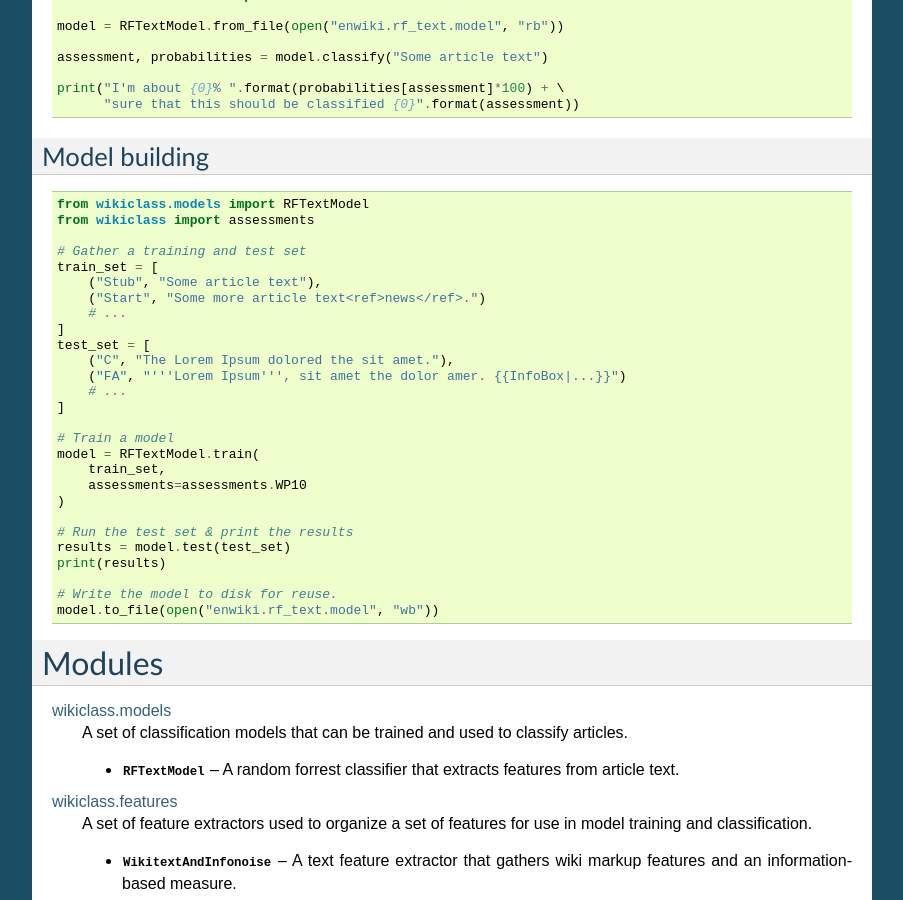
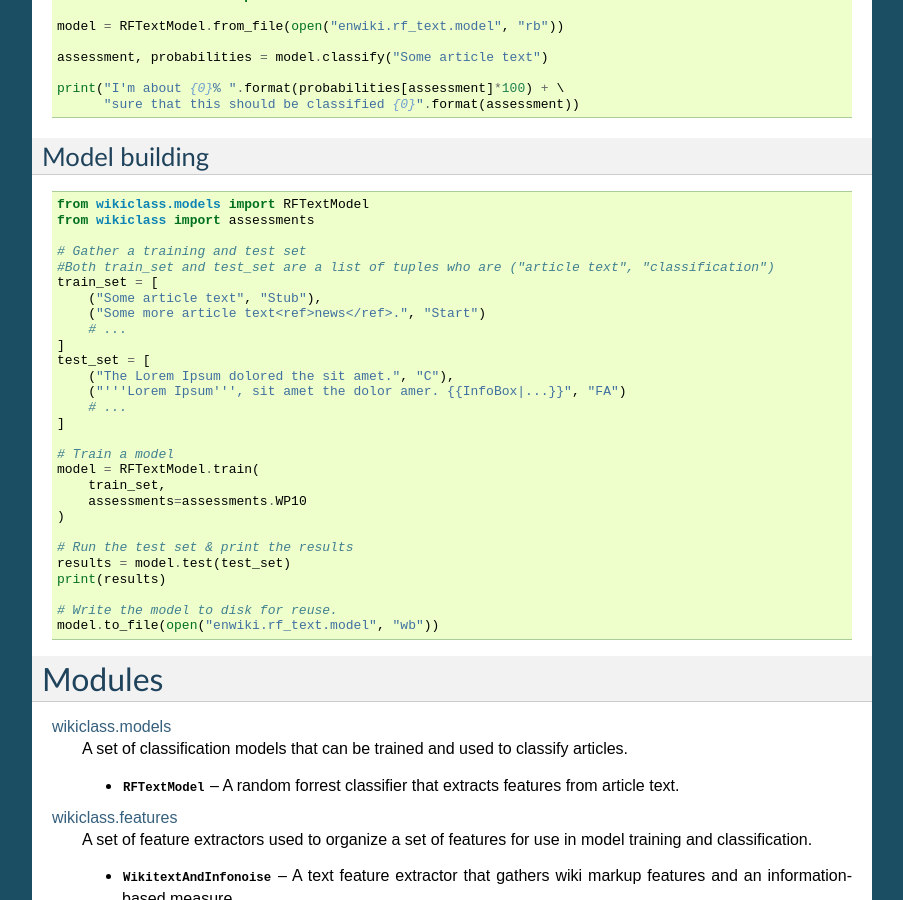
Before and after one commit to wikimedia/articlequality, a Sphinx documentation site: the page built from doc/index.rst, in a window 1280 px wide and 900 px high, scrolled down 441 px. Shown: the whole window, without its empty margins (198-1101 px from the left). Built offline with Sphinx 7.4.7, drawn with Linux system fonts in a browser that asks for light colours.

Commit message:
fix documenation backwardsness

```diff
--- a/doc/index.rst
+++ b/doc/index.rst
@@ -44,14 +44,15 @@ Model building
     from wikiclass import assessments
 
     # Gather a training and test set
+    #Both train_set and test_set are a list of tuples who are ("article text", "classification")
     train_set = [
-        ("Stub", "Some article text"),
-        ("Start", "Some more article text<ref>news</ref>.")
+        ("Some article text", "Stub"),
+        ("Some more article text<ref>news</ref>.", "Start")
         # ...
     ]
     test_set = [
-        ("C", "The Lorem Ipsum dolored the sit amet."),
-        ("FA", "'''Lorem Ipsum''', sit amet the dolor amer. {{InfoBox|...}}")
+        ("The Lorem Ipsum dolored the sit amet.", "C"),
+        ("'''Lorem Ipsum''', sit amet the dolor amer. {{InfoBox|...}}", "FA")
         # ...
     ]
 
```
